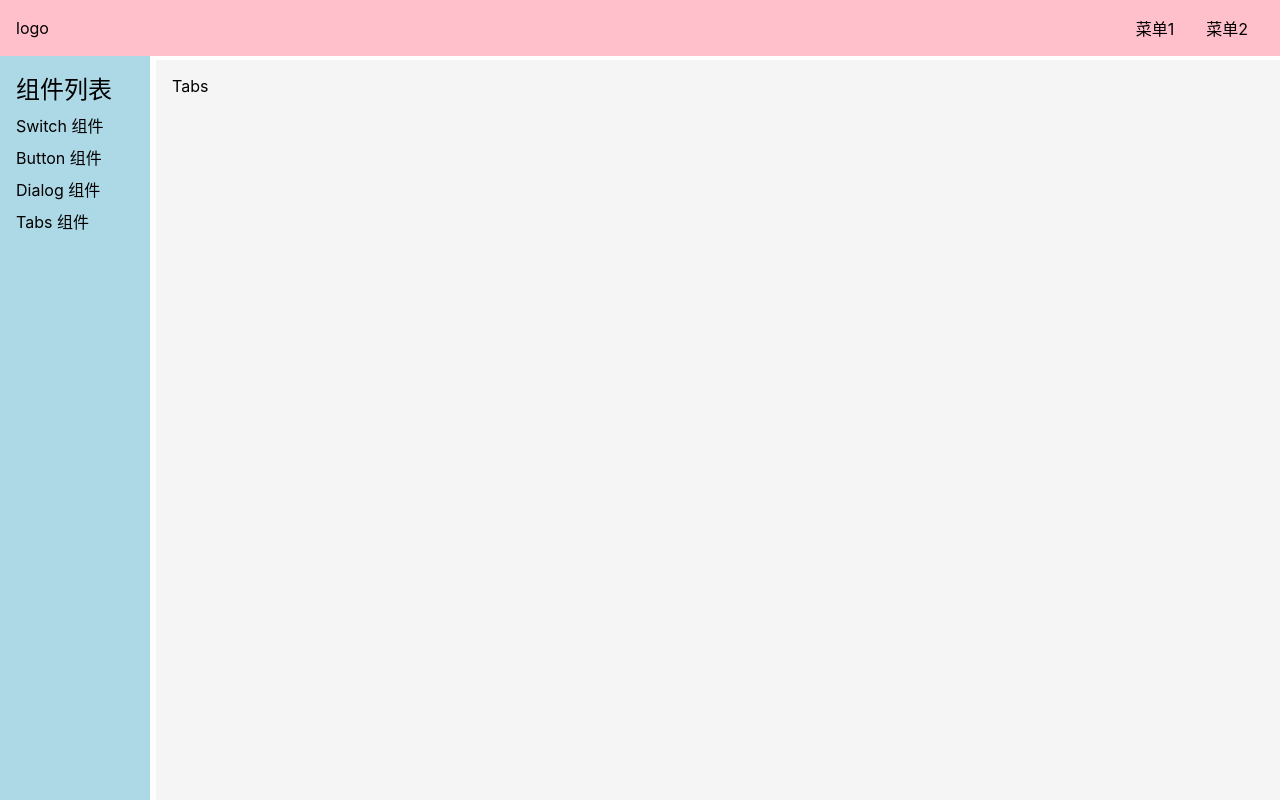
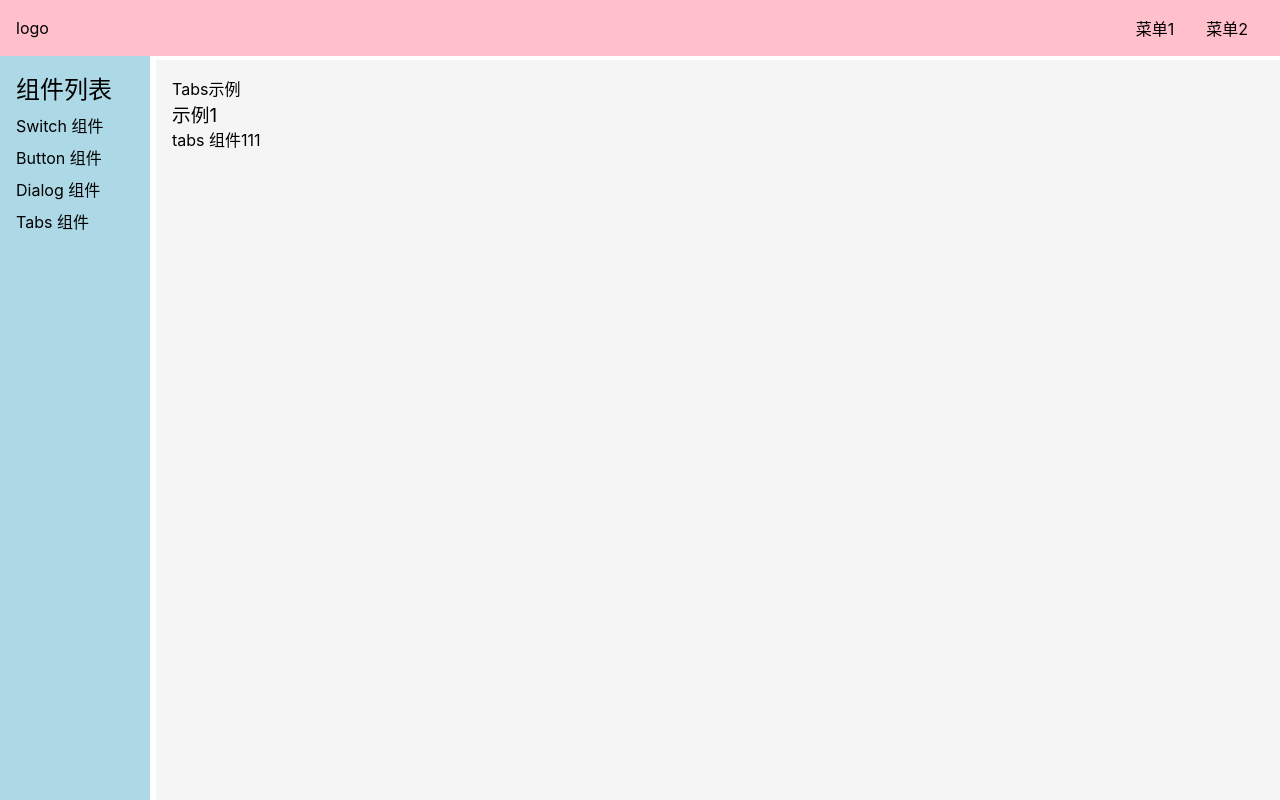
Before and after one commit to qiyi-li/little_ui, a Vue app: page /#/doc/tabs in a window 1280 px wide. Built offline with nearby package versions, Linux system fonts and the light colour scheme.

Commit message:
add tabs and tab

```diff
--- a/src/components/Tabs.vue
+++ b/src/components/Tabs.vue
@@ -1,5 +1,18 @@
 <template>
   <div>
-    Tabs
+    Tabs示例
   </div>
+  <h3>示例1</h3>
+  <Tabs>
+    <Tab title="导航1">tab1</Tab>
+    <Tab title="导航2">tab2</Tab>
+  </Tabs>
 </template>
+<script lang="ts">
+import Tabs from "../lib/Tabs.vue";
+import Tab from "../lib/Tab.vue";
+
+export default {
+  components: {Tabs, Tab}
+};
+</script>
--- /dev/null
+++ b/src/lib/Tab.vue
@@ -0,0 +1,5 @@
+<template>
+  <div>
+    tab 组件
+  </div>
+</template>
--- /dev/null
+++ b/src/lib/Tabs.vue
@@ -0,0 +1,5 @@
+<template>
+  <div>
+    tabs  组件111
+  </div>
+</template>
```
